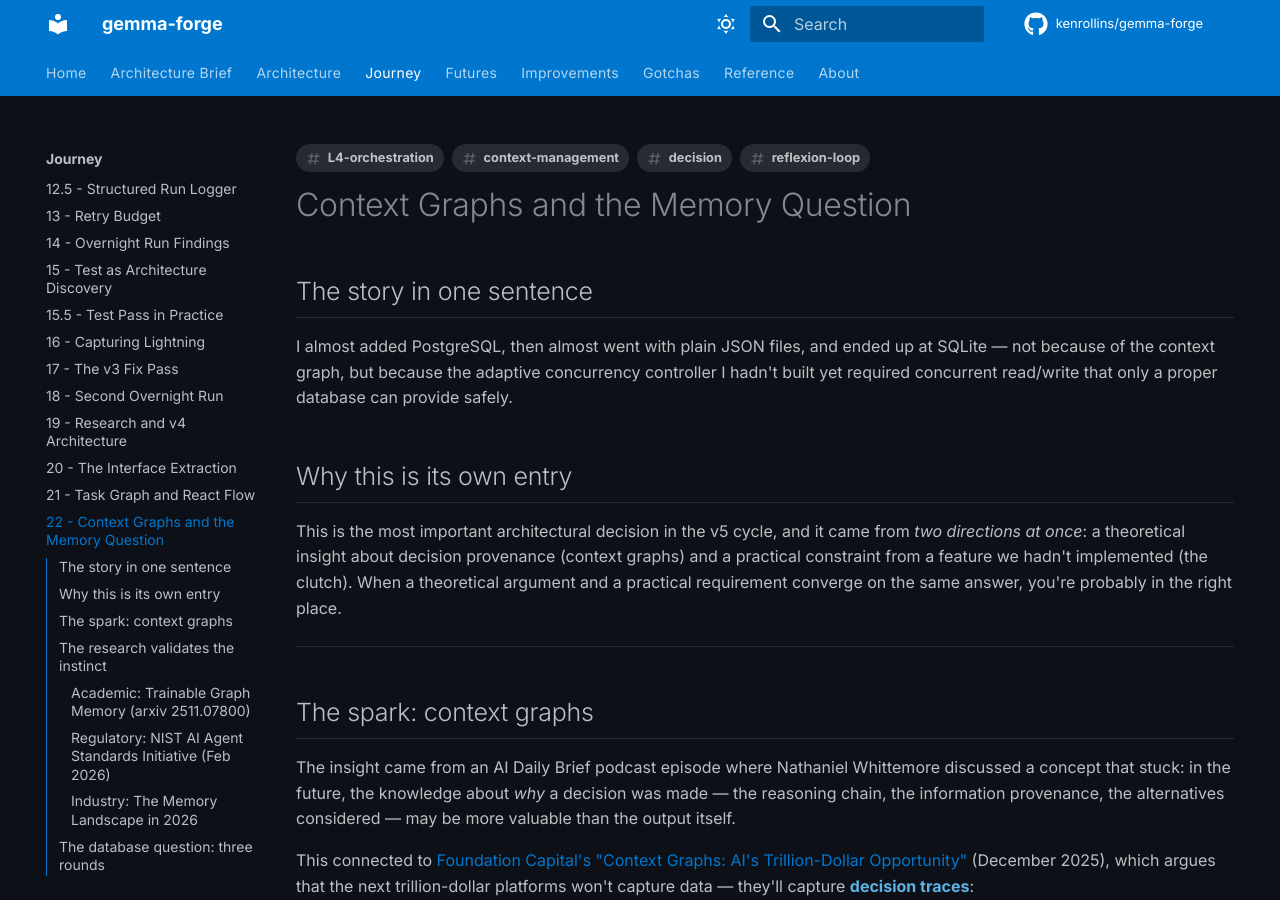
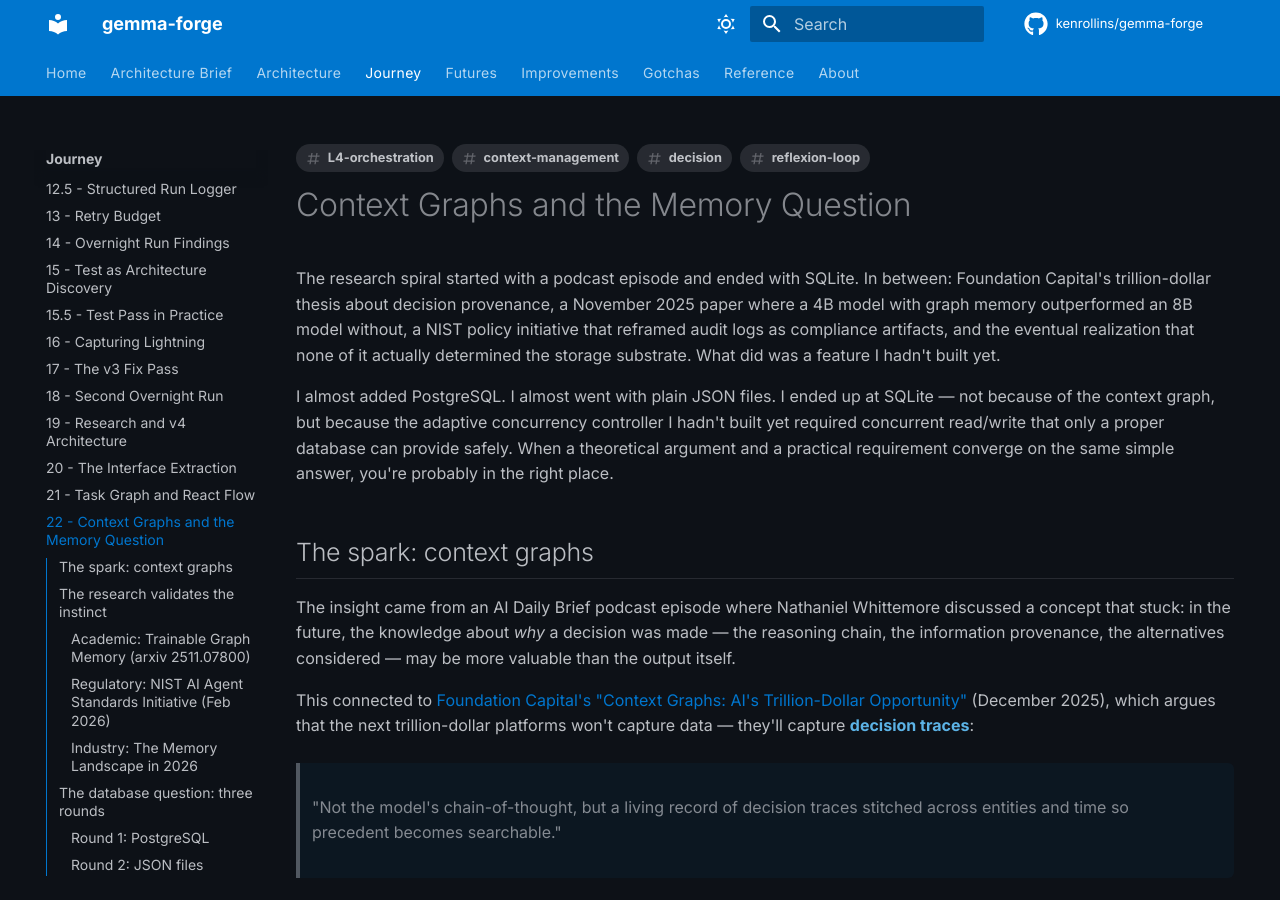
Before and after one commit to kenrollins/gemma-forge, an MkDocs documentation site: the page built from docs/journal/journey/22-context-graphs-and-the-memory-question.md, in a window 1280 px wide and 900 px high. Built offline with MkDocs 1.6.1 and Material for MkDocs 9.7.7, drawn with Linux system fonts in a browser that asks for light colours; comment, search, counter and statistics services are not loaded; some of the changed text lies outside the part shown.

Commit message:
docs(journal): voice pass phase 2, batch 1 — core memory-arc entries
Voice rewrites on 22, 23, 24, 26, 27. Same content, same findings,
predicament-first openings + pull-quote callouts. Scaffolding H2s
stripped. No technical claims changed.

- 22 (context-graphs/memory-question): opening now leads with the
  research spiral that ended at SQLite, then names the twist
  (SQLite came from the clutch, not the context graph). Two
  pull-quotes: "The memory is worth more than the extra parameters"
  and the SQLite-from-the-clutch insight.
- 23 (first-complete-run): opening names the milestone-and-audit
  tension directly; "The database was learning. The agents weren't
  reading" pulled into a callout.
- 24 (run-2-cross-run-learning): opening leads with the 59:1 number
  and then pivots to the three things the thesis didn't predict.
  Two callouts: "Weight reflects frequency, not fidelity" and the
  always-true-vs-true-last-time memory question.
- 26 (little-engine-real-databases): opening reframed as Run 3's
  scattered regressions + the uncomfortable admission that the
  project was catching up to a frontier, not ahead of it.
- 27 (building-the-dream-pass): opening names the four bugs upfront
  and frames the entry as the meets-reality story for entry 26's
  decision.

Co-Authored-By: Claude Opus 4.7 (1M context) <noreply@anthropic.com>

```diff
--- a/docs/journal/journey/22-context-graphs-and-the-memory-question.md
+++ b/docs/journal/journey/22-context-graphs-and-the-memory-question.md
@@ -14,23 +14,9 @@ one_line: "A research spiral — from a podcast memory about context graphs to F
 
 # Context Graphs and the Memory Question
 
-## The story in one sentence
+The research spiral started with a podcast episode and ended with SQLite. In between: Foundation Capital's trillion-dollar thesis about decision provenance, a November 2025 paper where a 4B model with graph memory outperformed an 8B model without, a NIST policy initiative that reframed audit logs as compliance artifacts, and the eventual realization that none of it actually determined the storage substrate. What did was a feature I hadn't built yet.
 
-I almost added PostgreSQL, then almost went with plain JSON files,
-and ended up at SQLite — not because of the context graph, but because
-the adaptive concurrency controller I hadn't built yet required
-concurrent read/write that only a proper database can provide safely.
-
-## Why this is its own entry
-
-This is the most important architectural decision in the v5 cycle,
-and it came from *two directions at once*: a theoretical insight about
-decision provenance (context graphs) and a practical constraint from
-a feature we hadn't implemented (the clutch). When a theoretical
-argument and a practical requirement converge on the same answer,
-you're probably in the right place.
-
----
+I almost added PostgreSQL. I almost went with plain JSON files. I ended up at SQLite — not because of the context graph, but because the adaptive concurrency controller I hadn't built yet required concurrent read/write that only a proper database can provide safely. When a theoretical argument and a practical requirement converge on the same simple answer, you're probably in the right place.
 
 ## The spark: context graphs
 
@@ -174,11 +162,8 @@ write clobbers another. PostgreSQL can, but it's overkill.
 - SQL queries for aggregation and cross-run analysis
 - Portable — clone the repo, the DB creates itself on first run
 
-The SQLite decision didn't come from the context graph. It came
-from the clutch. The theoretical architecture (decision provenance
-graphs) is perfectly served by files. The practical mechanism
-(real-time adaptive concurrency) demands concurrent access that
-only a proper database — even a lightweight one — can provide safely.
+!!! quote ""
+    The SQLite decision didn't come from the context graph. It came from the clutch. The theoretical architecture is perfectly served by files. The practical mechanism demands concurrent access that only a proper database — even a lightweight one — can provide safely.
 
 ---
 
```
Also changed, not shown: other parts of docs/journal/journey/22-context-graphs-and-the-memory-question.md (+3 -1 lines), docs/journal/journey/23-first-complete-run.md (+7 -12 lines), docs/journal/journey/24-run-2-cross-run-learning.md (+10 -15 lines), docs/journal/journey/26-dreaming-and-real-databases.md (+3 -16 lines), docs/journal/journey/27-building-the-dream-pass.md (+2 -6 lines).
